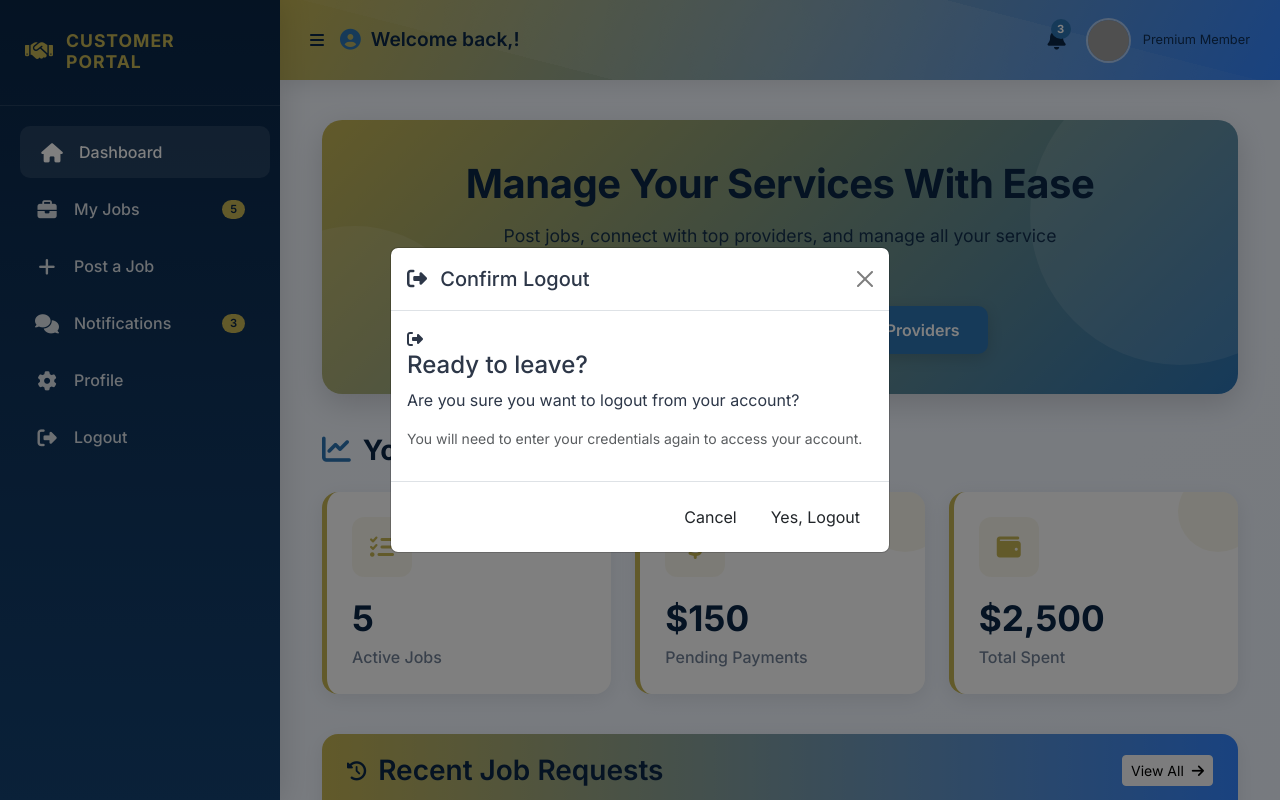
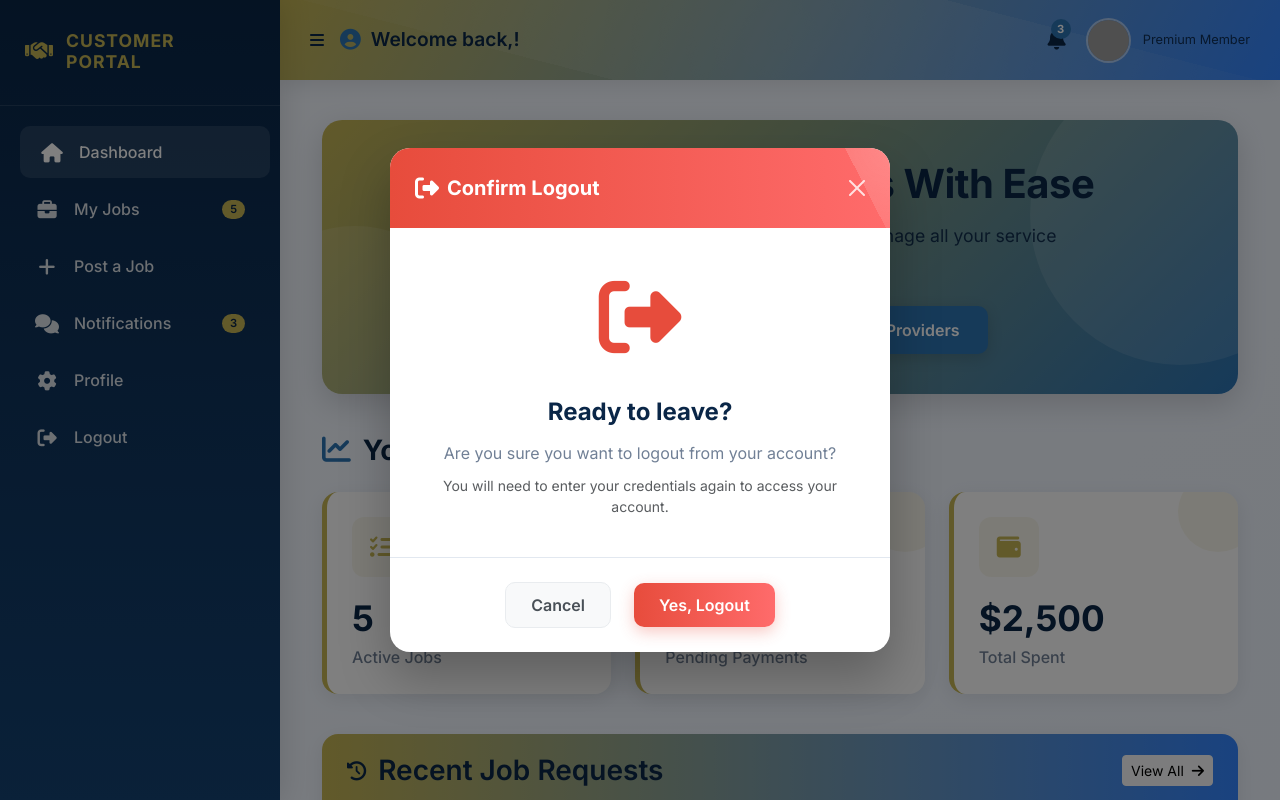
Before and after one commit to yashodha-gunawardana/QuickFix-API, a Spring Boot app: page /customerDashboard.html in a window 1280 px wide, after a click on "Logout". Run offline with Spring Boot 4, Linux system fonts and the light colour scheme; grey boxes are pictures that could not be loaded.

Commit message:
Style the logout modal with a gradient header, radial animation, centered content, animated icon, and styled cancel and logout buttons

```diff
--- a/src/main/resources/static/css/customer.css
+++ b/src/main/resources/static/css/customer.css
@@ -533,3 +533,124 @@
 .action-btn i {
     margin-right: 5px;
 }
+
+.modal-content {
+    border-radius: 20px;
+    border: none;
+    box-shadow: 0 25px 50px rgba(0, 0, 0, 0.25);
+    overflow: hidden;
+}
+
+.modal-header {
+    background: linear-gradient(to right, var(--logout-red), var(--logout-red-light));
+    color: var(--light);
+    padding: 25px;
+    border: none;
+    position: relative;
+    overflow: hidden;
+}
+
+.modal-header::before {
+    content: '';
+    position: absolute;
+    top: -50%;
+    right: -50%;
+    width: 100%;
+    height: 100%;
+    background: radial-gradient(circle, rgba(255,255,255,0.2) 0%, transparent 70%);
+    animation: pulse 8s infinite linear;
+}
+
+.modal-title {
+    font-weight: 700;
+    display: flex;
+    align-items: center;
+    position: relative;
+    z-index: 1;
+}
+
+.modal-title i {
+    margin-right: 12px;
+    font-size: 1.5rem;
+}
+
+.btn-close {
+    filter: invert(1);
+    opacity: 0.8;
+    position: relative;
+    z-index: 1;
+}
+
+.btn-close:hover {
+    opacity: 1;
+}
+
+.modal-body {
+    padding: 30px;
+    text-align: center;
+}
+
+.modal-icon {
+    font-size: 5rem;
+    color: var(--logout-red);
+    margin-bottom: 20px;
+    animation: pulse-icon 2s infinite;
+}
+
+@keyframes pulse-icon {
+    0% { transform: scale(1); }
+    50% { transform: scale(1.1); }
+    100% { transform: scale(1); }
+}
+
+.modal-body h4 {
+    font-weight: 700;
+    margin-bottom: 15px;
+    color: var(--dark);
+}
+
+.modal-body p {
+    color: #718096;
+    margin-bottom: 10px;
+}
+
+.modal-footer {
+    border-top: 1px solid #e2e8f0;
+    padding: 20px 30px;
+    display: flex;
+    justify-content: center;
+    gap: 15px;
+}
+
+.btn-modal {
+    padding: 10px 25px;
+    border-radius: 10px;
+    font-weight: 600;
+    transition: all 0.3s ease;
+}
+
+.btn-cancel {
+    background: #f8f9fa;
+    color: #495057;
+    border: 1px solid #e9ecef;
+}
+
+.btn-cancel:hover {
+    background: #e9ecef;
+    transform: translateY(-2px);
+    box-shadow: 0 5px 15px rgba(0, 0, 0, 0.1);
+}
+
+.btn-logout {
+    background: linear-gradient(to right, var(--logout-red), var(--logout-red-light));
+    color: white;
+    border: none;
+    box-shadow: 0 5px 15px rgba(231, 76, 60, 0.3);
+}
+
+.btn-logout:hover {
+    transform: translateY(-2px);
+    box-shadow: 0 8px 20px rgba(231, 76, 60, 0.4);
+    background: linear-gradient(to right, #e53c2a, #ff5252);
+    color: white;
+}
```
